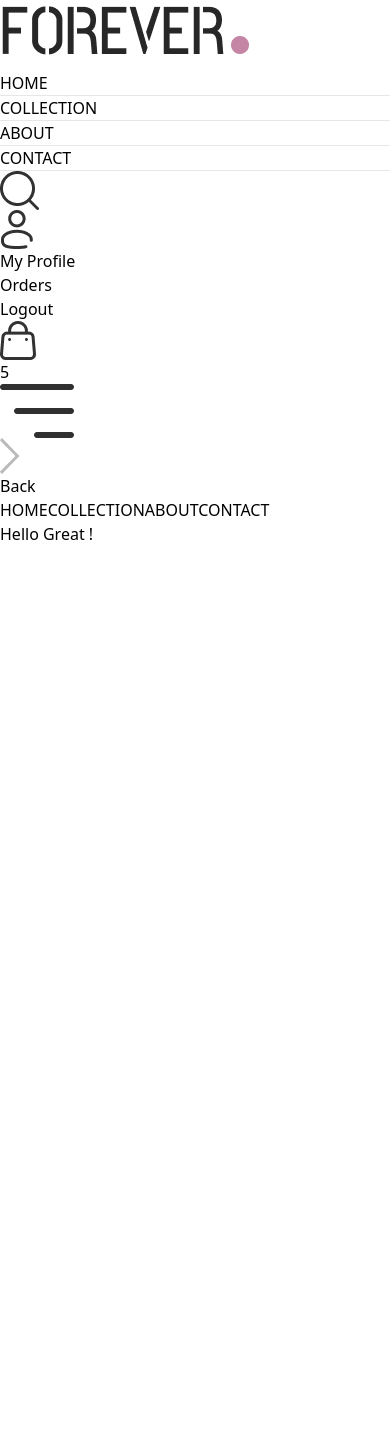
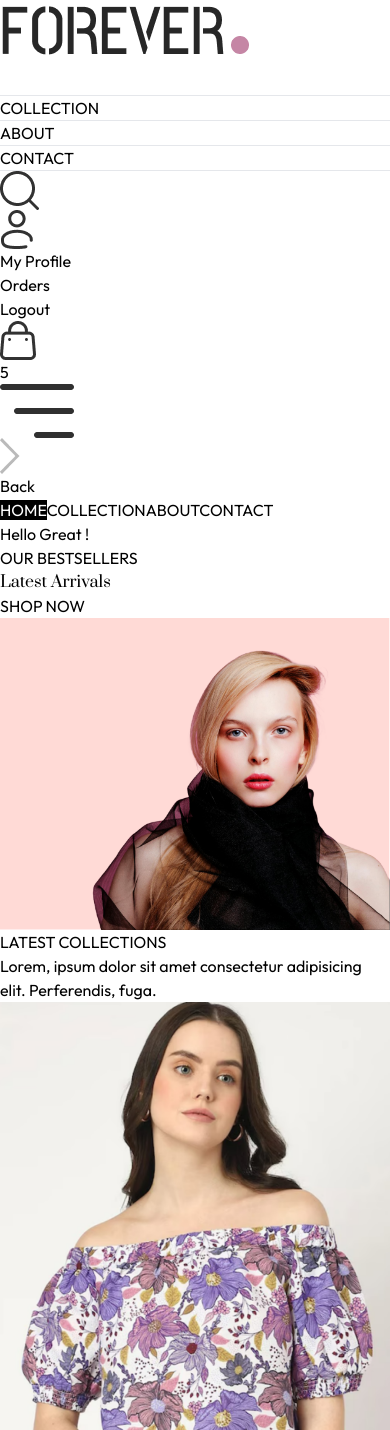
Before and after one commit to anuragvermase/ecommerce-app, a React (Vite) app in the folder frontend/: page / in a window 390 px wide. Shown: the top 1430 px of the page. Before the commit the page ends 844 px from the top, so only its background shows below. Built offline with nearby package versions, Linux system fonts and the light colour scheme.

Commit message:
hero and latest collection section

```diff
--- /dev/null
+++ b/frontend/src/components/Hero.jsx
@@ -0,0 +1,30 @@
+import React from "react";
+import {assets} from '../assets/assets'
+
+const Hero = () => {
+  return (
+    <div className="flex flex-col sm:flex-row border border-gray-400">
+      {/*Hero left side */}
+      <div className="w-full sm:w-1/2 flex items-center justify-center py-10 sm:py-0">
+        <div className="text-[#414141]">
+          <div className="flex items-center gap-2">
+            <p className="w-8 md:w-11 h-[2px] bg-[#414141]"></p>
+            <p className="font-medium text-sm md:text-base">OUR BESTSELLERS</p>
+          </div>
+          <h1 className="prata-regular text-3xl sm:py-3 lg::text-5xl leading-rerlaxed">
+            Latest Arrivals
+          </h1>
+          <div className="flex items-center gap-2">
+            <p className="font-semibold text-sm md:text-base">SHOP NOW</p>
+            <p className="w-8 md:w-11 h-[1px] bg-[#414141]"></p>
+          </div>
+        </div>
+      </div>
+      {/*Hero right side */}
+      <img className="w-full sm:w-1/2" src={assets.hero_img } alt="" />
+      <div></div>
+    </div>
+  );
+};
+
+export default Hero;
--- /dev/null
+++ b/frontend/src/components/LatestCollections.jsx
@@ -0,0 +1,33 @@
+import React, { useContext, useEffect, useState } from 'react'
+import { ShopContext } from '../context/ShopContext'
+import Title from './Title'
+import ProductItem from './ProductItem'
+
+const LatestCollections = () => {
+
+    const { products } = useContext(ShopContext)
+    const [latestProducts, setLatestProducts] = useState([]);
+
+    useEffect(()=>{
+        setLatestProducts(products.slice(0,10))
+    },[])
+
+  return (
+    <div className='my-10'>
+        <div className='text-center py-8 text-3xl'>
+            <Title text1={'LATEST'} text2={'COLLECTIONS'} />
+            <p className='w-3/4 m-auto text-xs sm:text-sm md:text-base text-gray-600'>Lorem, ipsum dolor sit amet consectetur adipisicing elit. Perferendis, fuga.</p>
+        </div>
+        {/*REndering Products */}
+        <div className='grid grid-cols-2 sm:grid-cols-3 md:grid-cols-4 lg:grid-cols-5 gap-4 gap-y-6'>
+            {
+                latestProducts.map((item,index) => (
+                    <ProductItem key={index} id={item._id} image={item.image} name={item.name} price={item.price} />
+                ))
+            }
+        </div>
+    </div>
+  )
+}
+
+export default LatestCollections
--- a/frontend/src/components/Navbar.jsx
+++ b/frontend/src/components/Navbar.jsx
@@ -3,10 +3,12 @@
 import { NavLink, Link } from "react-router-dom";
 
 const Navbar = () => {
-    const [visible, setVisible] = useState(false)
+  const [visible, setVisible] = useState(false);
   return (
     <div className="flex items-center justify-between py-5 font-medium">
-      <img src={assets.logo} className="w-36" alt="logo" />
+      <Link to={'/'}>
+        <img src={assets.logo} className="w-36" alt="logo" />
+      </Link>
 
       <ul className="hidden sm:flex gap-5 text-sm text-gray-700">
         <NavLink to="/" className="flex flex-col items-center gap-1">
@@ -51,22 +53,64 @@
         </div>
         <Link to="cart" className="relative">
           <img src={assets.cart_icon} className="w-5 min-w-5" alt="" />
-          <p className="absolute right-[-5px] bottom-[-5px] w-4 text-center leading-4 bg-black text-white aspect-square rounded-full text-[8px]">5</p>
+          <p className="absolute right-[-5px] bottom-[-5px] w-4 text-center leading-4 bg-black text-white aspect-square rounded-full text-[8px]">
+            5
+          </p>
         </Link>
-        <img onClick={()=>setVisible(true)} src={assets.menu_icon} className="w-5 cursor-pointer sm:hidden" alt="menu icon" />
+        <img
+          onClick={() => setVisible(true)}
+          src={assets.menu_icon}
+          className="w-5 cursor-pointer sm:hidden"
+          alt="menu icon"
+        />
       </div>
       {/* sidebar menu for small screens */}
-      <div className={`absolute top-0 right-0 bottom-0 overflow-hidden bg-white transition-all ${visible ? 'w-full' : 'w-0'   }`}>
-              <div className="flex flex-col text-gray-600">
-                <div  onClick={()=>setVisible(false)} className="flex items-center gap-4 p-3 cursor-pointer">
-                    <img className="h-4 rotate-180" src={assets.dropdown_icon} alt="dropdown icon" />
-                    <p>Back</p>
-                </div>
-                <NavLink onClick={()=>setVisible(false)} className='py-2 pl-6 border' to='/'>HOME</NavLink>
-                <NavLink onClick={()=>setVisible(false)} className='py-2 pl-6 border' to='/collection'>COLLECTION</NavLink>
-                <NavLink onClick={()=>setVisible(false)} className='py-2 pl-6 border' to='/about'>ABOUT</NavLink>
-                <NavLink onClick={()=>setVisible(false)} className='py-2 pl-6 border' to='/contact'>CONTACT</NavLink>
-              </div>
+      <div
+        className={`absolute top-0 right-0 bottom-0 overflow-hidden bg-white transition-all ${
+          visible ? "w-full" : "w-0"
+        }`}
+      >
+        <div className="flex flex-col text-gray-600">
+          <div
+            onClick={() => setVisible(false)}
+            className="flex items-center gap-4 p-3 cursor-pointer"
+          >
+            <img
+              className="h-4 rotate-180"
+              src={assets.dropdown_icon}
+              alt="dropdown icon"
+            />
+            <p>Back</p>
+          </div>
+          <NavLink
+            onClick={() => setVisible(false)}
+            className="py-2 pl-6 border"
+            to="/"
+          >
+            HOME
+          </NavLink>
+          <NavLink
+            onClick={() => setVisible(false)}
+            className="py-2 pl-6 border"
+            to="/collection"
+          >
+            COLLECTION
+          </NavLink>
+          <NavLink
+            onClick={() => setVisible(false)}
+            className="py-2 pl-6 border"
+            to="/about"
+          >
+            ABOUT
+          </NavLink>
+          <NavLink
+            onClick={() => setVisible(false)}
+            className="py-2 pl-6 border"
+            to="/contact"
+          >
+            CONTACT
+          </NavLink>
+        </div>
       </div>
     </div>
   );
--- /dev/null
+++ b/frontend/src/components/ProductItem.jsx
@@ -0,0 +1,19 @@
+import React, { useContext } from 'react'
+import { ShopContext } from '../context/ShopContext'
+import { Link } from 'react-router-dom'
+
+const ProductItem = ({id, image, name, price}) => {
+    const {currency} = useContext(ShopContext)
+  return (
+   <Link className='text-gray-700 cursor-pointer' to={`/product/${id}`}>
+    <div className='overflow-hidden'>
+        <img className='hover:scale-110 transition ease-in-out' src={image[0]} alt="" />
+    </div>
+    <p className='pt-3 pb-1 text-sm'>{name}</p>
+    <p className='text-sm font-medium '>{currency}{price}</p>
+
+   </Link>
+  )
+}
+
+export default ProductItem
--- /dev/null
+++ b/frontend/src/components/Title.jsx
@@ -0,0 +1,12 @@
+import React from 'react'
+
+const Title = ({text1, text2}) => {
+  return (
+    <div className='inline-flex gap-2 items-center mb-3 '>
+      <p className='text-gray-500'>{text1} <span className='text-gray-700 font-medium'>{text2}</span></p>
+      <p className='w-8 sm:w-12 h-[1px] sm:h-[2px] bg-gray-700'></p>
+    </div>
+  )
+}
+
+export default Title
--- /dev/null
+++ b/frontend/src/context/ShopContext.jsx
@@ -0,0 +1,22 @@
+import { createContext } from "react";
+import { products } from "../assets/assets";
+
+export const ShopContext = createContext()
+
+const ShopContextProvider = (props) =>{
+
+    const currency = "$"
+    const delivery_fee = 10;
+
+    const value = {
+        products, currency, delivery_fee
+    }
+
+    return(
+        <ShopContext.Provider value={value}>
+            {props.children}
+        </ShopContext.Provider>
+    )
+}
+
+export default ShopContextProvider
--- a/frontend/src/index.css
+++ b/frontend/src/index.css
@@ -1,3 +1,4 @@
+@import url('https://fonts.googleapis.com/css2?family=Outfit:wght@100..900&family=Prata&display=swap');
 @tailwind base;
 @tailwind components;
 @tailwind utilities;
@@ -5,3 +6,19 @@
 a.active hr{
     display: block;
 }
+
+*{
+    font-family: Outfit;
+}
+
+.prata-regular {
+    font-family: "Prata", serif;
+    font-weight: 400;
+    font-style: normal;
+}
+@media (max-width : 640px){
+    a.active{
+        background-color: black;
+        color: white;
+    }
+}
--- a/frontend/src/main.jsx
+++ b/frontend/src/main.jsx
@@ -1,11 +1,14 @@
-import { StrictMode } from 'react'
-import { createRoot } from 'react-dom/client'
-import App from './App.jsx'
-import './index.css'
-import {BrowserRouter} from 'react-router-dom'
+import { StrictMode } from "react";
+import { createRoot } from "react-dom/client";
+import App from "./App.jsx";
+import "./index.css";
+import { BrowserRouter } from "react-router-dom";
+import ShopContextProvider from "./context/ShopContext.jsx";
 
-createRoot(document.getElementById('root')).render(
+createRoot(document.getElementById("root")).render(
   <BrowserRouter>
-    <App />
-  </BrowserRouter>,
-)
+    <ShopContextProvider>
+      <App />
+    </ShopContextProvider>
+  </BrowserRouter>
+);
--- a/frontend/src/pages/Home.jsx
+++ b/frontend/src/pages/Home.jsx
@@ -1,9 +1,12 @@
 import React from 'react'
+import Hero from '../components/Hero'
+import LatestCollections from '../components/LatestCollections'
 
 const Home = () => {
   return (
     <div>
-
+      <Hero />
+      <LatestCollections />
     </div>
   )
 }
```
